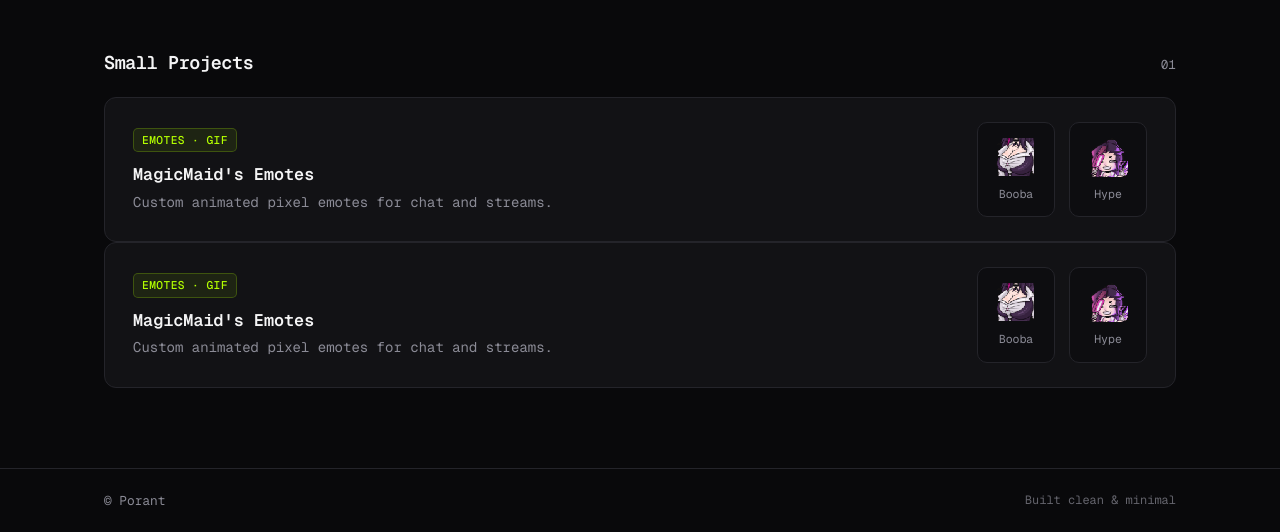
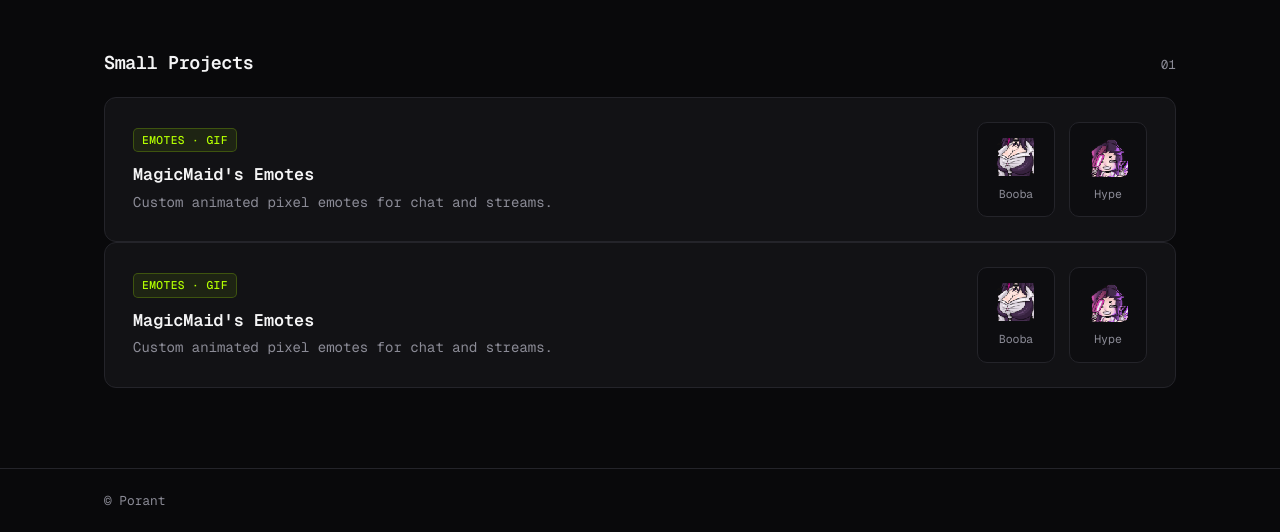
Before and after one commit to porant/porant.github.io, a plain HTML site: page index.html in a window 1280 px wide. Shown: the part 594-1126 px from the top of the page. Drawn offline with nearby package versions, Linux system fonts and the light colour scheme.

Commit message:
modified:   index.html

```diff
--- a/index.html
+++ b/index.html
@@ -162,7 +162,7 @@
     <footer class="site-footer">
         <div class="footer-inner">
             <span>© Porant</span>
-            <span class="footer-note">Built clean &amp; minimal</span>
+
         </div>
     </footer>
 
```
